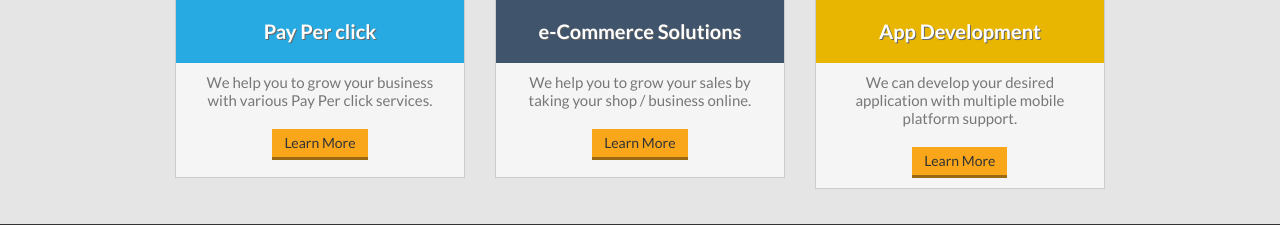
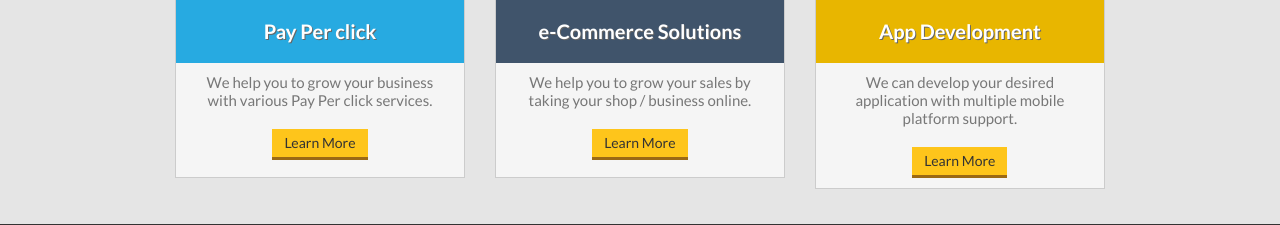
Before and after one commit to devac123/contact-us, a PHP site: page /services/search-engine-optimization in a window 1280 px wide. Shown: the part 3087-3312 px from the top of the page. Run offline with PHP 8.4, Linux system fonts and the light colour scheme.

Commit message:
initial commit

```diff
--- a/assets/css/iis-bootstrap.css
+++ b/assets/css/iis-bootstrap.css
@@ -148,8 +148,9 @@ a.menu-item-head:after{content:none;}
 
 .btn.facebook_button .box{background-color:#48649F;}
 .btn.googlep_button .box{background-color:#DD4B39 ;}
-.whattsapp-color {background-color:#47dd39 ;}
-.insta-color {background-color:#8a52e4 ;}
+/* .btn.googlep_button .box{background-color:#DD4B39 ;} */
+/* .whattsapp-color {background-color:#47dd39 ;}
+.insta-color {background-color:#8a52e4 ;} */
 
 
 .btn-slideup{ height:45px; width:150px;  background-color:#545454; display:inline-block; position:relative; overflow:hidden; margin:0px 10px 10px 0px; }
--- a/assets/js/script.js
+++ b/assets/js/script.js
@@ -2,6 +2,7 @@ const name = $('#name');
 const email = $('#email');
 const phone = $('#phone');
 const message = $('#msg');
+const submit_btn = $('#submit_btn');
 
 // validation creating function
 function formValidation()
@@ -13,14 +14,18 @@ function formValidation()
     if (str == ""){
         name.parent().children('.formerror').text("please enter your name");
         name.parent().children('.formerror').css('display','inline-block');
+        submit_btn.attr('id', 'nonind');
+
     }
     else if(regex.test(str)){
 
         name.parent().children('.formerror').css('display','none');
+        submit_btn.attr('id', 'submit_btn');
       }
       else{
-
+        name.parent().children('.formerror').text("invalid name!");
         name.parent().children('.formerror').css('display','inline-block');
+        submit_btn.attr('id', 'nonind');
       }
     })
     email.blur(function(){
@@ -32,14 +37,20 @@ function formValidation()
       {
         email.parent().children('.formerror').text("please enter your Email");
         email.parent().children('.formerror').css('display','inline-block');
+        submit_btn.attr('id', 'nonind');
       }
       else if(regex.test(str)){
-      console.log('Your Email is valid');
+
         email.parent().children('.formerror').css('display','none');
+        submit_btn.attr('id', 'submit_btn');
       }
       else{
 
+        email.parent().children('.formerror').text("invalid email Address!");
         email.parent().children('.formerror').css('display','inline-block');
+        submit_btn.attr('id', 'nonind');
+
+
       }
 
     })
@@ -50,13 +61,17 @@ function formValidation()
       {
         phone.parent().children('.formerror').text("please enter your phone");
         phone.parent().children('.formerror').css('display','inline-block');
+        submit_btn.attr('id', 'nonind');
       }
       else if(regex.test(str)){
         console.log('Your Phone-no. is valid');
         phone.parent().children('.formerror').css('display','none');
+        submit_btn.attr('id', 'submit_btn');
       }
       else{
+        phone.parent().children('.formerror').text("invalid Phone Number!");
       phone.parent().children('.formerror').css('display','inline-block');
+      submit_btn.attr('id', 'nonind');
     }
 
   })
@@ -67,15 +82,18 @@ function formValidation()
     {
       message.parent().children('.formerror').text("please enter your Query");
       message.parent().children('.formerror').css('display','inline-block');
+      submit_btn.attr('id', 'nonind');
     }
     else if(regex.test(str))
     {
       // alert("Thank - you !")
       message.parent().children('.formerror').css('display','none');
+      submit_btn.attr('id', 'submit_btn');
     }
     else{
       message.parent().children('.formerror').text(" message length must be atleast 10 charcter");
       message.parent().children('.formerror').css('display','inline-block');
+      submit_btn.attr('id', 'nonind');
     }
   })
 };
@@ -107,9 +125,11 @@ $('body').on('click', '#submit_btn', function (e) {
       console.log('Ajax Success :' + result)
       $('input[data-selgroup="' + group + '"]').parent().children(".loading-btn").css('display', 'none');
       $('input[data-selgroup="' + group + '"]').css('display', 'inline-block');
-      if (DataObj['person_name'] == "" && DataObj['person_email'] == "" && DataObj['person_phone'] == "" && DataObj['person_msg'] == "") {
+      if (DataObj['person_name'] == "" || DataObj['person_email'] == "" || DataObj['person_phone'] == "" || DataObj['person_msg'] == "")
+      {
         $('input[data-selgroup="' + group + '"]').parent().children(".submit-btn").css('display', 'block');
         $('input[data-selgroup="' + group + '"]').parent().children(".empty-error").css('display', 'inline-block');
+        $('#submit_btn').attr('id', 'nonind');
       }
       else {
         var elm = $('input[data-selgroup="' + group + '"]').parent().parent();
--- a/includes/footer.php
+++ b/includes/footer.php
@@ -136,12 +136,11 @@
                 </div>
 
                 <div class="container" style="padding-bottom:20px; text-align:center;">
-                                <a href="https://www.facebook.com/InfinityInfoSol" target="_blank" class="btn-slideup"><div class="text"> <i style="color:#507BBE;" class="icon-facebook"></i> | &nbsp; Like Us</div><span style="background-color:#507BBE;" class="slide"></span></a>
+                                <a href="https://www.facebook.com/InfinityInfoSol" target="_blank" class="btn-slideup"><div class="text"> <i style="color:#507BBE;" class=" icon-facebook "></i> | &nbsp; Like Us</div><span style="background-color:#507BBE;" class="slide"></span></a>
 
-                                <a href="https://plus.google.com/109460498433395611983" target="_blank" class="btn-slideup"><div class="text whattsapp-color" ;><i style="color:rgb(101,188,84);" class="icon-whatsapp"></i> | &nbsp;Whatsapp</div><span  style="background-color:#EF4745;" class="slide"></span></a>
+                                <!-- <a href="https://plus.google.com/109460498433395611983" target="_blank" class="btn-slideup"><div class="text whattsapp-color" ;><i style="color:rgb(101,188,84);" class="icon-whatsapp"></i> | &nbsp;Whatsapp</div><span  style="background-color:#EF4745;" class="slide"></span></a> -->
 
-
-                                <a href="https://plus.google.com/109460498433395611983" target="_blank" class="btn-slideup"><div class="text insta-color" ><i style="color:rgb(101,188,84);" class="icon-instagram"></i> | &nbsp;Instagram</div><span  style="background-color:#EF4745;" class="slide"></span></a>
+                                <!-- <a href="https://plus.google.com/109460498433395611983" target="_blank" class="btn-slideup"><div class="text insta-color" ><i style="color:rgb(101,188,84);" class="icon-instagram"></i> | &nbsp;Instagram</div><span  style="background-color:#EF4745;" class="slide"></span></a> -->
                                 <a href="https://www.youtube.com/user/InfinityInfoSol" target="_blank" class="btn-slideup"><div class="text"><i style="color:#EC6B53;" class="icon-youtube"></i> | &nbsp; Subscribe</div><span style="background-color:#EC6B53;"  class="slide"></span></a>
                                 <a href="#" target="_blank" class="btn-slideup"><div class="text"><i style="color:#64CCEF;" class="icon-twitter"></i> | &nbsp; Follow Us</div><span  style="background-color:#64CCEF;" class="slide"></span></a>
                                 <a href="https://plus.google.com/109460498433395611983" target="_blank" class="btn-slideup"><div class="text "><i style="color:#EF4745;" class="icon-gplus"></i> | &nbsp; Add Us</div><span  style="background-color:#EF4745;" class="slide"></span></a>
@@ -186,7 +185,6 @@
                            <a class="links" href="/coming-soon">Catagories</a>
                            <a class="links" href="/coming-soon">Trending</a>
                            <a class="links" href="/coming-soon">Recent</a>
-
                        </div>
 
                      <div class="col-2 col-ml-6">
@@ -238,7 +236,7 @@
 
                          <div id="frm-contact-us-popup" class="iis-forms">
                             <div  style="height:130px; background:#fec51b url('/assets/img/contact-us-form-head.png') center center no-repeat; background-size:auto 100%;"> </div>
-                             <div class="zigzag-top" style="background-color:#fedf80;"></div>
+                             <div class="zigzag-top" style="background-color: #f7c90d;"></div>
 
                               <div class="form-parts-con">
                                  <div class="form-part active">
@@ -247,6 +245,7 @@
                                    <div style="min-height:300px; padding:5px 20px;">
                                  <div style=" font-size:30px; color:#545454;  font-weight:300; margin-bottom:20px; ">
                                      Feel Free to leave us a Message
+
                                  </div>
 
                                  <div style="height:40px; background-color:#fff; margin-top:5px; margin-bottom:5px; border:1px solid #ddd; display:table; width:100%; position:relative;">
--- a/products/devocart/default.php
+++ b/products/devocart/default.php
@@ -23,7 +23,7 @@
 
                 <div class="pos_home_big_img" style="position:relative; display:none;">
                     <div class="yt_video_play_btn" style="width:70px; height:70px; background-color:#84C700; border:3px solid white; font-size:30px; padding-top:13px; padding-left:6px; text-align:center; border-radius:50%; position:absolute; top:0px; left:0px; right:0px; bottom:0px; margin:auto; box-shadow:0px 4px 6px rgba(0, 0, 0, 0.30); cursor:pointer;"><i class="icon-play"></i></div>
-                    <img src="/assets/img/project_imgs/hero-img1.png" />
+                    <img src="/assets/img/project_imgs/hero-img.png" />
                 </div>
 
             </div>
@@ -739,7 +739,7 @@
 
 
 
-<%--<section class="pos_sec_pad pos_key_feature_sec" style="padding-top:100px; background-color:#F9F9F9;">
+<section class="pos_sec_pad pos_key_feature_sec" style="padding-top:100px; background-color:#F9F9F9;">
     <div class="container">
 
         <div class="pos_page_heading">Key Features</div>
--- a/services/search-engine-optimization.php
+++ b/services/search-engine-optimization.php
@@ -290,7 +290,7 @@ requirements on a monthly basis allowing you time to enjoy running your business
                         Grow your business with the help of social media sites like Facebook, Google+ etc.
                     </div>
                     <div style="text-align:center;">
-                        <a href="social-media-marketing"><div class="btn green" style="margin:10px auto;" >Learn More</div></a>
+                        <a href="social-media-marketing"><div class="btn yellow" style="margin:10px auto;" >Learn More</div></a>
                     </div>
 
 
@@ -317,7 +317,7 @@ requirements on a monthly basis allowing you time to enjoy running your business
                          We provide good and engaing content for your website and blog.
                     </div>
                     <div style="text-align:center;">
-                        <a href="content-writing"><div class="btn green" style="margin:10px auto;" >Learn More</div></a>
+                        <a href="content-writing"><div class="btn yellow" style="margin:10px auto;" >Learn More</div></a>
                     </div>
 
 
@@ -346,7 +346,7 @@ requirements on a monthly basis allowing you time to enjoy running your business
                          We provide complete solution and expertise to design an engaing website for your business.
                     </div>
                     <div style="text-align:center;">
-                        <a href="website-development"><div class="btn green" style="margin:10px auto;" >Learn More</div></a>
+                        <a href="website-development"><div class="btn yellow" style="margin:10px auto;" >Learn More</div></a>
                     </div>
 
 
@@ -376,7 +376,7 @@ requirements on a monthly basis allowing you time to enjoy running your business
                          We help you to grow your business with various Pay Per click services.
                     </div>
                     <div style="text-align:center;">
-                        <a href="pay-per-click"><div class="btn green" style="margin:10px auto;" >Learn More</div></a>
+                        <a href="pay-per-click"><div class="btn yellow" style="margin:10px auto;" >Learn More</div></a>
                     </div>
 
 
@@ -403,7 +403,7 @@ requirements on a monthly basis allowing you time to enjoy running your business
                          We help you to grow your sales by taking your shop / business online.
                     </div>
                     <div style="text-align:center;">
-                        <a href="e-commerce"><div class="btn green" style="margin:10px auto;" >Learn More</div></a>
+                        <a href="e-commerce"><div class="btn yellow" style="margin:10px auto;" >Learn More</div></a>
                     </div>
 
 
@@ -432,7 +432,7 @@ requirements on a monthly basis allowing you time to enjoy running your business
                          We can develop your desired application with multiple mobile platform support.
                     </div>
                     <div style="text-align:center;">
-                        <a href="app-development"><div class="btn green" style="margin:10px auto;" >Learn More</div></a>
+                        <a href="app-development"><div class="btn yellow" style="margin:10px auto;" >Learn More</div></a>
                     </div>
 
 
--- a/services/website-development.php
+++ b/services/website-development.php
@@ -286,7 +286,7 @@ We have designed and developed over 350 web sites across the globe. Our online s
                          Logo is the your very first impression to your customers, we make it shine.
                     </div>
                     <div style="text-align:center;">
-                        <a href="logo-design"><div class="btn green" style="margin:10px auto;" >Learn More</div></a>
+                        <a href="logo-design"><div class="btn yellow" style="margin:10px auto;" >Learn More</div></a>
                     </div>
 
 
@@ -313,7 +313,7 @@ We have designed and developed over 350 web sites across the globe. Our online s
                          We provide wide graphics designing services from simple vectors to complex themes.
                     </div>
                     <div style="text-align:center;">
-                        <a href="graphics-design"><div class="btn green" style="margin:10px auto;" >Learn More</div></a>
+                        <a href="graphics-design"><div class="btn yellow" style="margin:10px auto;" >Learn More</div></a>
                     </div>
 
 
@@ -341,7 +341,7 @@ We have designed and developed over 350 web sites across the globe. Our online s
                           Our SEO service will help you to rank high amoung your competition.
                     </div>
                     <div style="text-align:center;">
-                        <a href="search-engine-optimization"><div class="btn green" style="margin:10px auto;" >Learn More</div></a>
+                        <a href="search-engine-optimization"><div class="btn yellow" style="margin:10px auto;" >Learn More</div></a>
                     </div>
 
 
```
Also changed, not shown: pages/contact-us.php (+9 -8 lines), assets/img/smm-des-right.png. Lines whose indentation alone changed are shown as unchanged.
